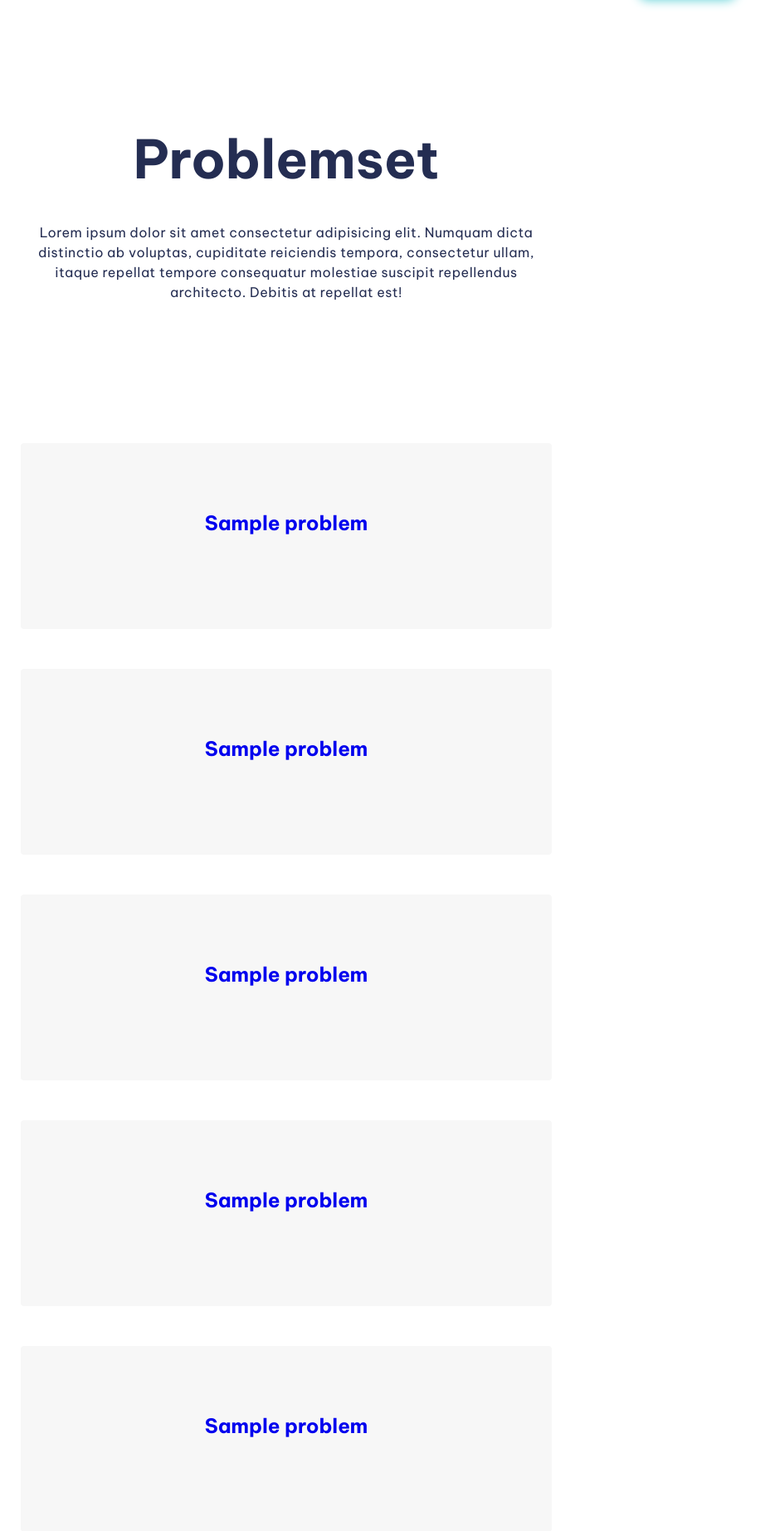
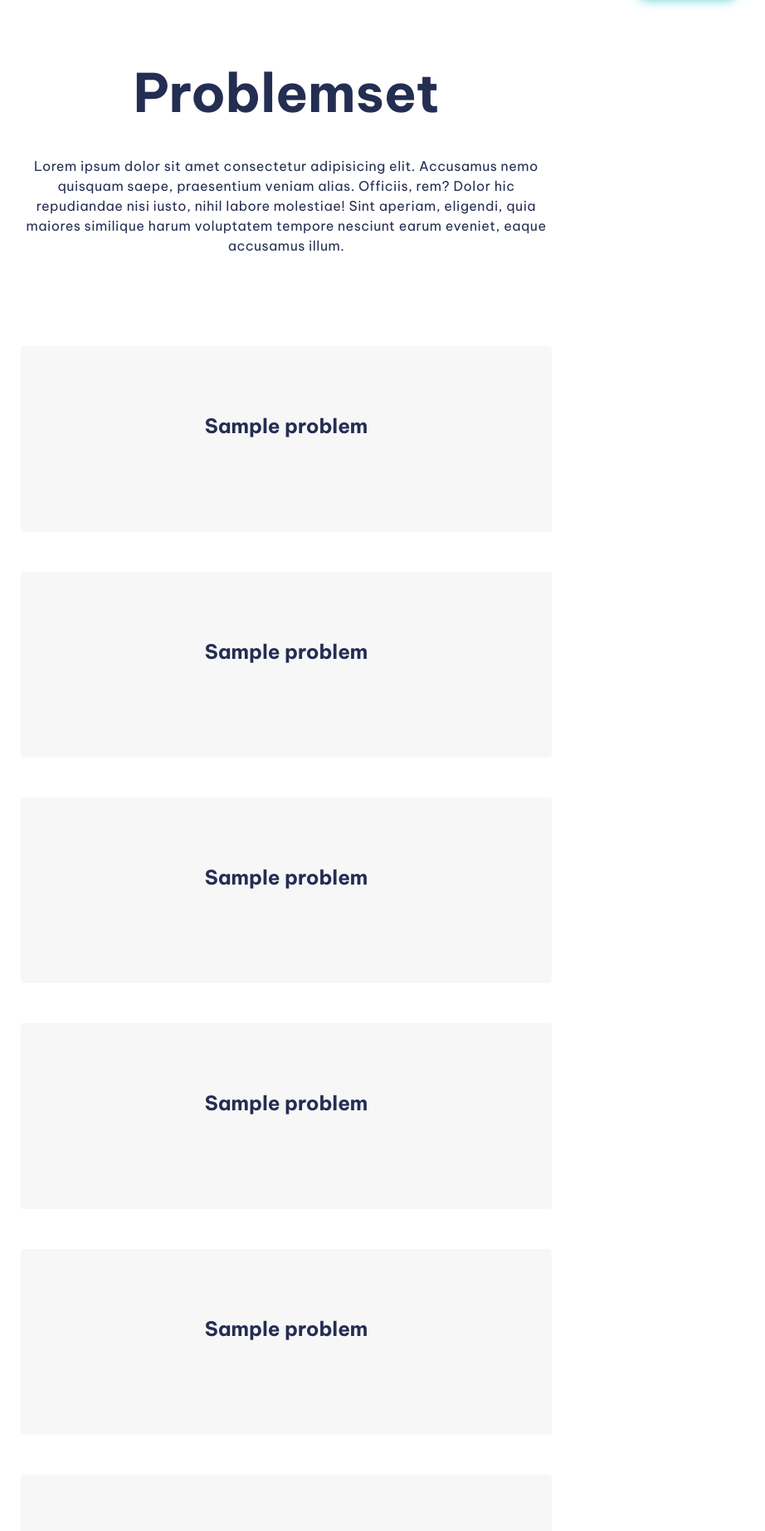
Before and after one commit to itsnishitjain/cryptforces, a Django app: template templates/all_problems.html in a window 1280 px wide. Shown: the part 98-1943 px from the top of the page at 83% size, without its empty margins (295-1217 px from the left). Run offline with Django 4.2, Linux system fonts and the light colour scheme; the template is opened without the code that fills it: most values are stand-ins (such as "Sample title", 1, 10 or a date in 2020).

Commit message:
styling problems page

```diff
--- a/static/main.css
+++ b/static/main.css
@@ -631,7 +631,7 @@ input:where([type="text"], [type="email"], ) {
   text-decoration: none;
 }
 .card:hover {
-  background-color: var(--clr-accent-400);
+  background-color: var(--clr-accent-300);
 }
 
 .card h2 {
@@ -640,17 +640,16 @@ input:where([type="text"], [type="email"], ) {
   font-size: 1.5rem;
   margin-bottom: 4vh;
   padding: 0 1vw;
+  color: var(--clr-primary-400);
 }
 
 .section-one {
-  margin-top: 5rem;
   width: 100%;
   padding-top: 10vh;
   display: flex;
   justify-content: center;
   align-items: center;
   position: relative;
-  margin-bottom: 7.7vh;
 }
 
 .section-text {
--- a/templates/all_problems.html
+++ b/templates/all_problems.html
@@ -4,10 +4,11 @@
   <div class="section-text">
     <div class="section-title">Problemset</div>
     <div class="small-span">
-      Lorem ipsum dolor sit amet consectetur adipisicing elit. Numquam dicta
-      distinctio ab voluptas, cupiditate reiciendis tempora, consectetur ullam,
-      itaque repellat tempore consequatur molestiae suscipit repellendus
-      architecto. Debitis at repellat est!
+      Lorem ipsum dolor sit amet consectetur adipisicing elit. Accusamus nemo
+      quisquam saepe, praesentium veniam alias. Officiis, rem? Dolor hic
+      repudiandae nisi iusto, nihil labore molestiae! Sint aperiam, eligendi,
+      quia maiores similique harum voluptatem tempore nesciunt earum eveniet,
+      eaque accusamus illum.
     </div>
   </div>
 </section>
```
